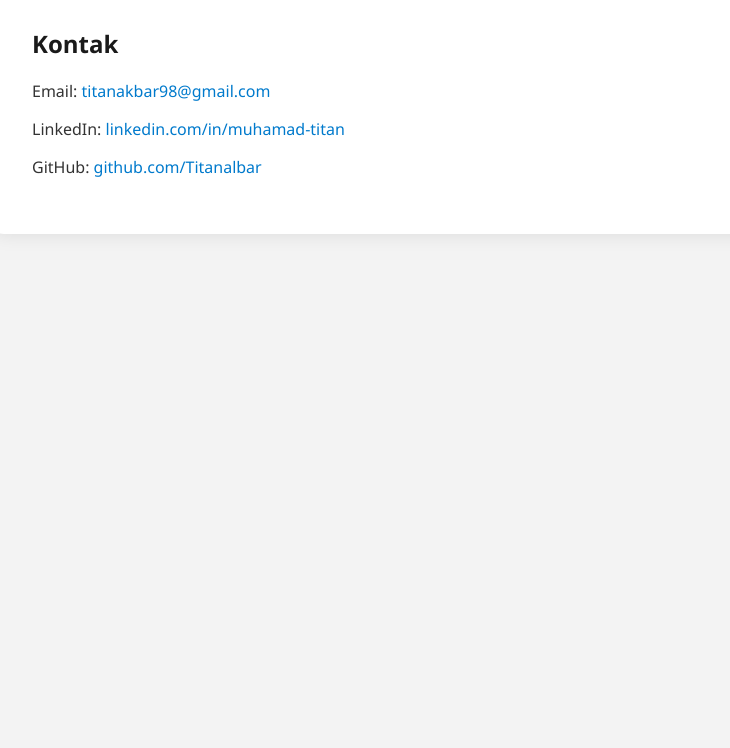
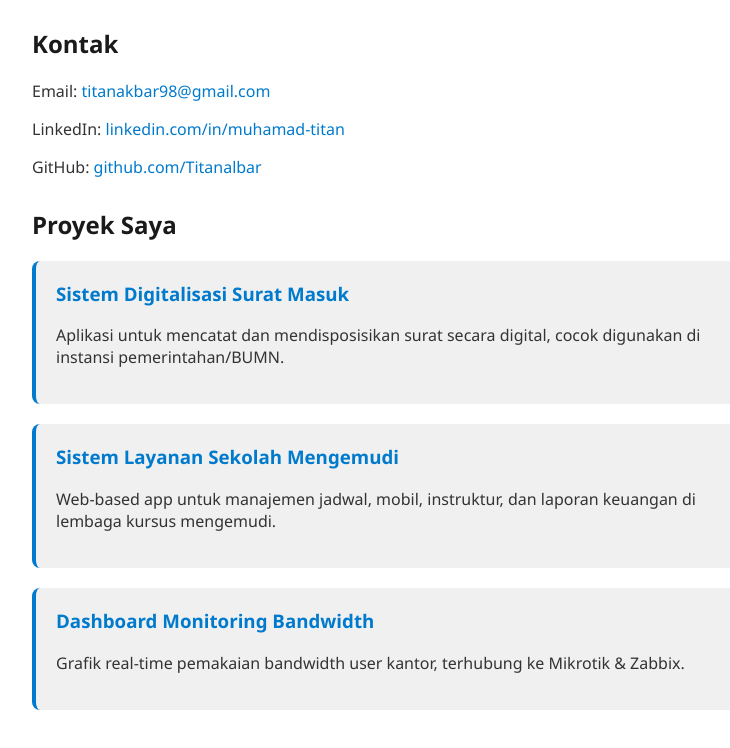
Before and after one commit to Titanalbar/web-pertama, a plain HTML site: page index.html in a window 1280 px wide. Shown: the part 670-1418 px from the top of the page, without its empty margins (248-978 px from the left). Before the commit the page ends 944 px from the top, so only its background shows below. Drawn offline with Linux system fonts and the light colour scheme.

Commit message:
tambah bagian proyek

```diff
--- a/index.html
+++ b/index.html
@@ -30,6 +30,24 @@
       <p>Email: <a href="mailto:titanakbar98@gmail.com">titanakbar98@gmail.com</a></p>
       <p>LinkedIn: <a href="https://www.linkedin.com/in/muhamad-titan" target="_blank">linkedin.com/in/muhamad-titan</a></p>
       <p>GitHub: <a href="https://github.com/Titanalbar" target="_blank">github.com/Titanalbar</a></p>
+    <h2>Proyek Saya</h2>
+<div class="projects">
+  <div class="project-card">
+    <h3>Sistem Digitalisasi Surat Masuk</h3>
+    <p>Aplikasi untuk mencatat dan mendisposisikan surat secara digital, cocok digunakan di instansi pemerintahan/BUMN.</p>
+  </div>
+
+  <div class="project-card">
+    <h3>Sistem Layanan Sekolah Mengemudi</h3>
+    <p>Web-based app untuk manajemen jadwal, mobil, instruktur, dan laporan keuangan di lembaga kursus mengemudi.</p>
+  </div>
+
+  <div class="project-card">
+    <h3>Dashboard Monitoring Bandwidth</h3>
+    <p>Grafik real-time pemakaian bandwidth user kantor, terhubung ke Mikrotik & Zabbix.</p>
+  </div>
+</div>
+
     </div>
   </body>
 </html>
--- a/style.css
+++ b/style.css
@@ -53,3 +53,20 @@ a {
 a:hover {
   text-decoration: underline;
 }
+.projects {
+  display: grid;
+  gap: 20px;
+  margin-top: 20px;
+}
+
+.project-card {
+  background: #f0f0f0;
+  padding: 20px;
+  border-left: 4px solid #007acc;
+  border-radius: 8px;
+}
+
+.project-card h3 {
+  margin-top: 0;
+  color: #007acc;
+}
```
